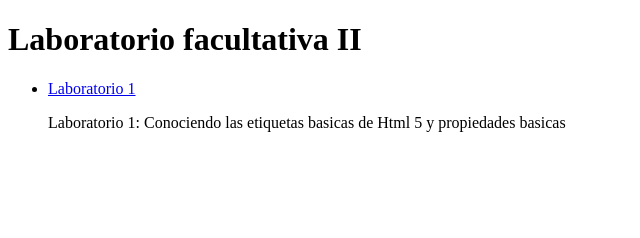
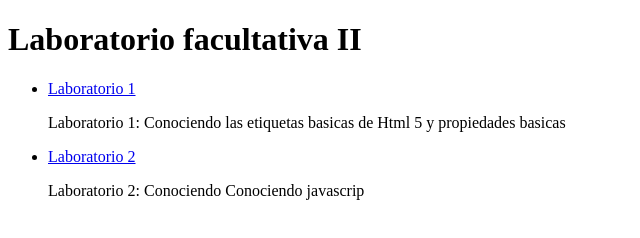
Before and after one commit to joseefrain/facultativa, a plain HTML site: page index.html in a window 1280 px wide. Shown: the whole page, without its empty margins (0-640 px from the left). Drawn offline with Linux system fonts and the light colour scheme.

Commit message:
Actualisacion

```diff
--- a/index.html
+++ b/index.html
@@ -12,6 +12,8 @@
     <ul>
         <li><a href="lab1/index.html">Laboratorio 1</a></li>
         <p>Laboratorio 1: Conociendo las etiquetas basicas de Html 5 y propiedades basicas </p>
+        <li><a href="lab2/index.html">Laboratorio 2</a></li>
+        <p>Laboratorio 2: Conociendo Conociendo javascrip </p>
     </ul>
 
 
```
